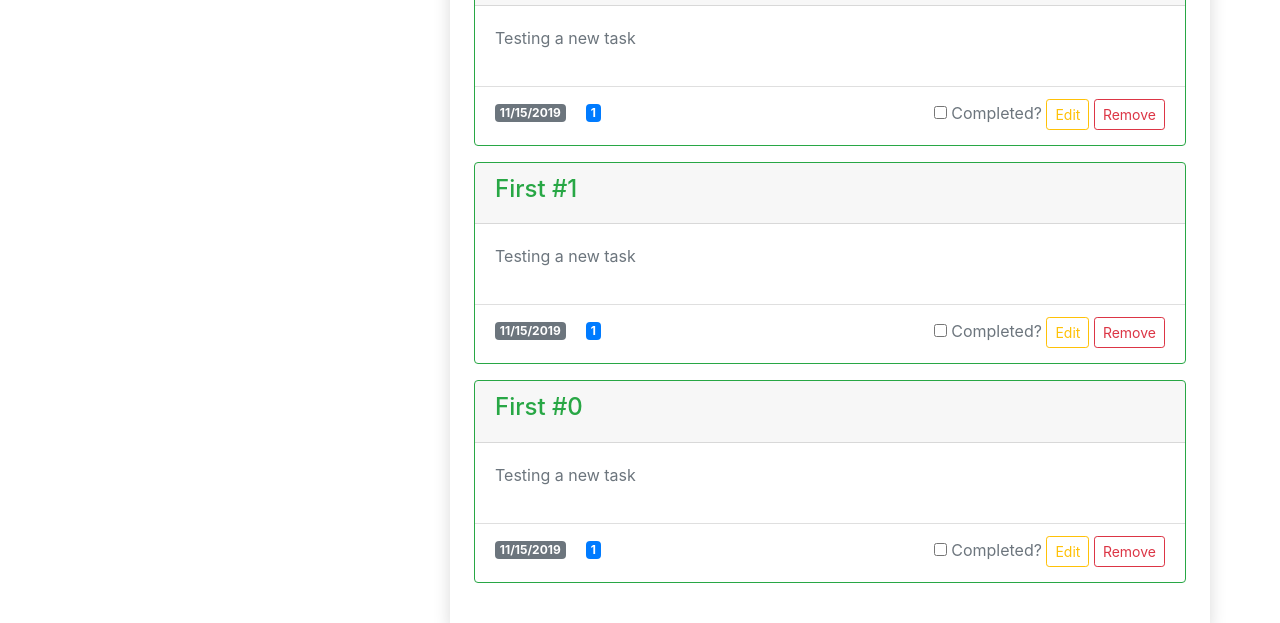
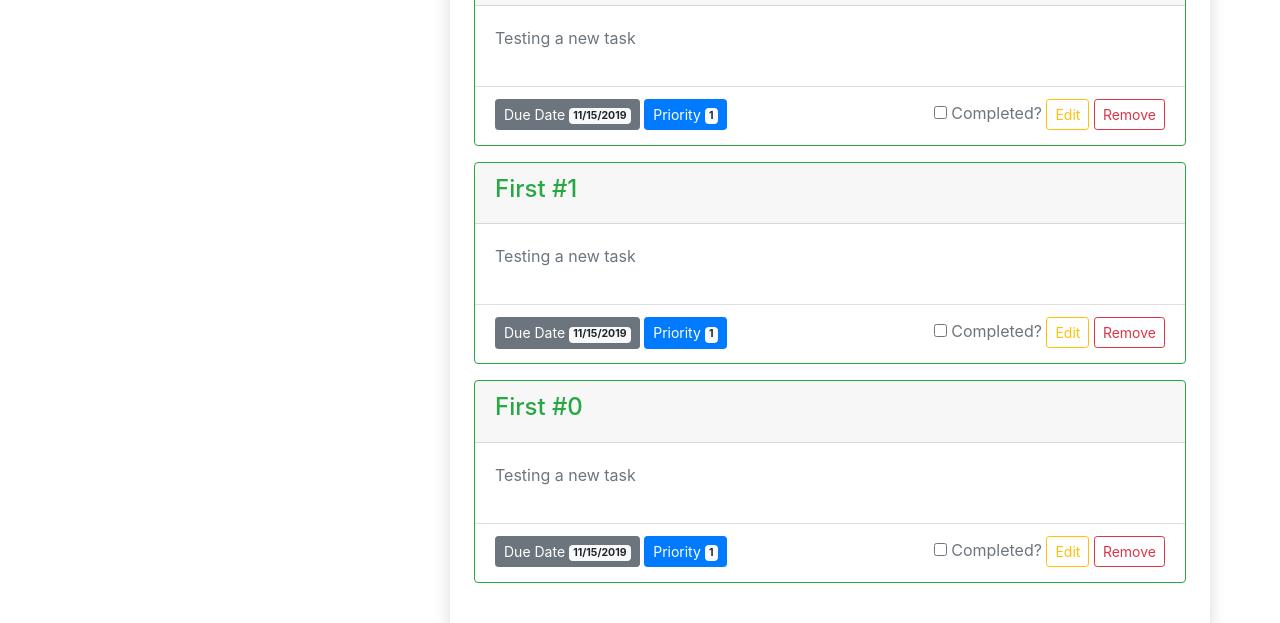
Before and after one commit to efrapp/todo-list, a website built with webpack: page dist/index.html in a window 1280 px wide. Shown: the part 728-1351 px from the top of the page. Built offline with nearby package versions, Linux system fonts and the light colour scheme.

Commit message:
Add name to Due Date and Priority on badge buttons

```diff
--- a/dist/index.html
+++ b/dist/index.html
@@ -155,8 +155,12 @@
         <div class="card-footer bg-transparent text-secondary">
           <div class="row">
             <div class="col">
-              <span class="todo-due-date badge badge-secondary mr-3"></span>
-              <span class="todo-priority badge badge-primary"></span>
+              <button type="button" class="btn btn-secondary btn-sm">
+                Due Date <span class="todo-due-date badge badge-light"></span>
+              </button>
+              <button type="button" class="btn btn-primary btn-sm">
+                Priority <span class="todo-priority badge badge-light"></span>
+              </button>
             </div>
             <div class="col text-right">
               <input id="todo-completed" type="checkbox" class="todo-completed">
```
